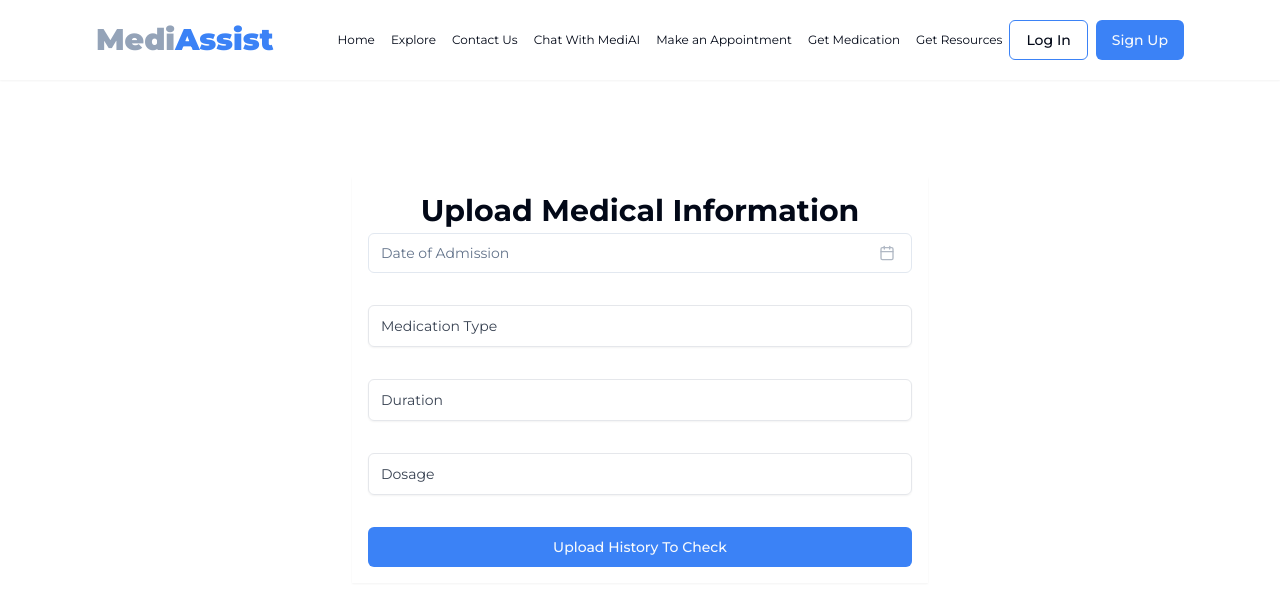
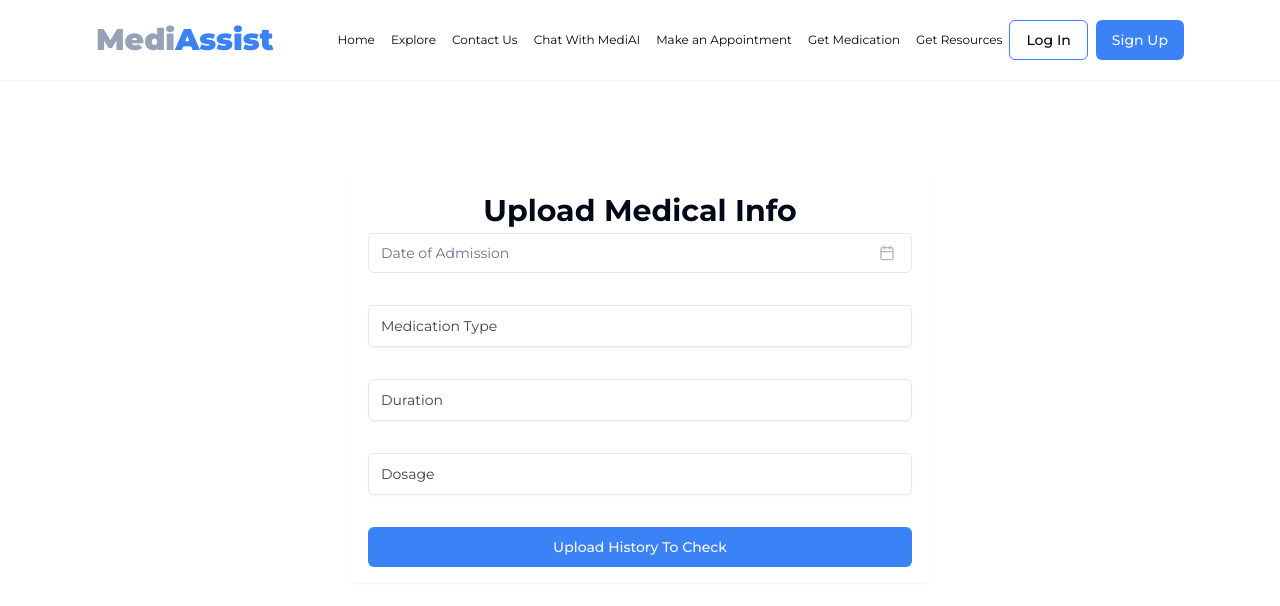
Before and after one commit to emmanueldavidson96/MediAssist, a Next.js app: page /upload-medical-history in a window 1280 px wide. Shown: the top 606 px of the page. Built offline with nearby package versions, Linux system fonts and the light colour scheme.

Commit message:
Pipeops Commit

```diff
--- a/app/_components/_ui/MedicalHistory.tsx
+++ b/app/_components/_ui/MedicalHistory.tsx
@@ -5,7 +5,7 @@ import { CalendarForm } from './CalenderFormField'
 export default function MedicalHistory() {
   return (
     <div className='w-[50%] h-fit flex flex-col gap-1 shadow-sm items-center p-4'>
-        <h1 className='text-3xl font-bold '>Upload Medical Information</h1>
+        <h1 className='text-3xl font-bold '>Upload Medical Info</h1>
         <CalendarForm/>
     </div>
   )
```
